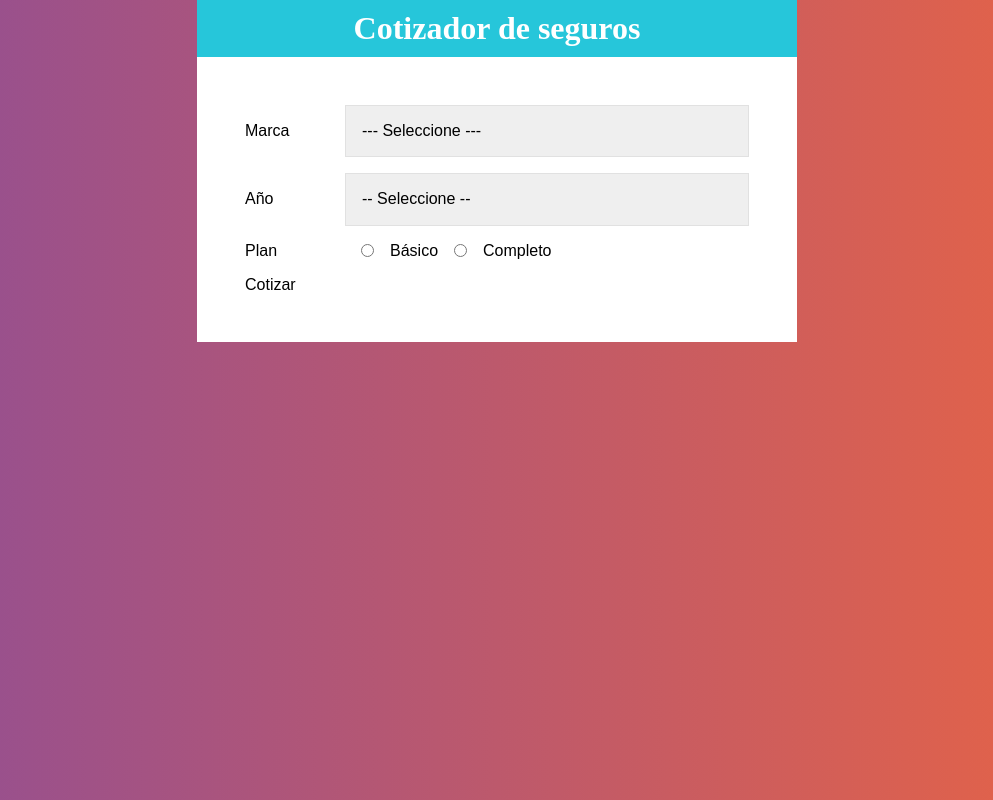
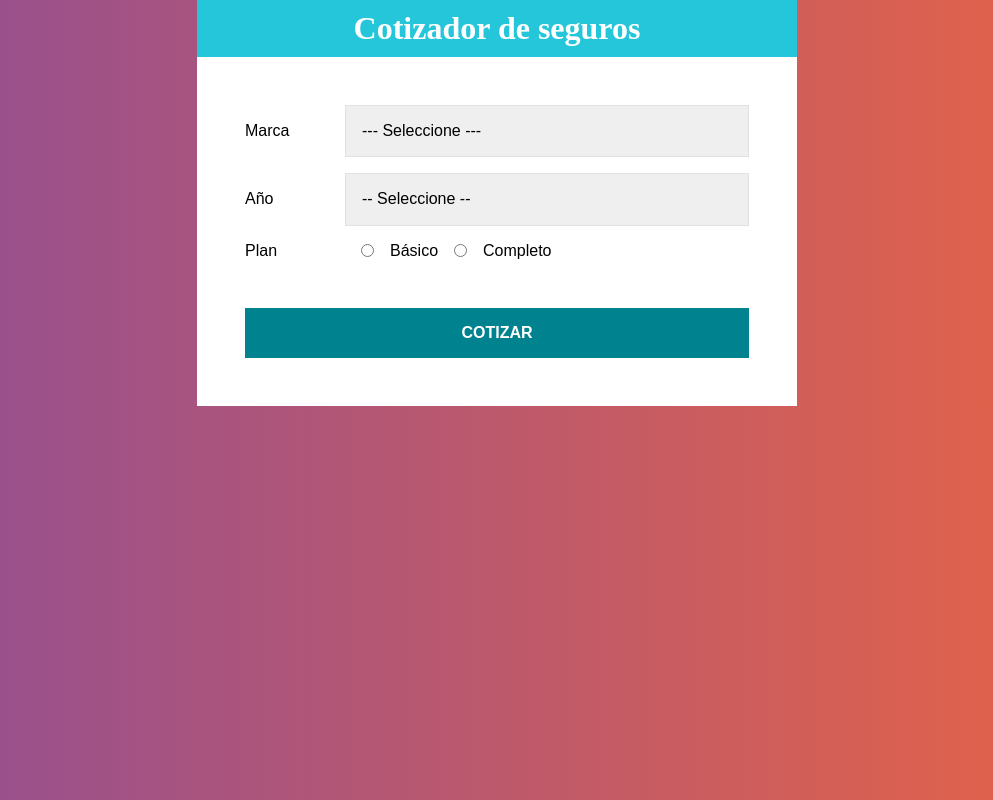
Before and after one commit to jmgomez1986/Udemy.React.La.Guia.Completa.Hooks.Redux.Context-, a React (Create React App) app in the folder proyectos/04_cotizador/: page / in a window 1280 px wide. Shown: the whole page, without its empty margins (143-1136 px from the left). Built offline with nearby package versions, Linux system fonts and the light colour scheme.

Commit message:
Seccion 7: PROYECTO: Cotizador de Seguro de Automovil / Clase 91: Finalizando los Styled Components del Formulario

```diff
--- a/proyectos/04_cotizador/src/components/Formulario.js
+++ b/proyectos/04_cotizador/src/components/Formulario.js
@@ -21,6 +21,23 @@ const Select = styled.select`
 
 const InputRadio = styled.input`
   margin: 0 1rem;
+`;
+
+const Button = styled.button`
+  margin-top: 2rem;
+  background-color: #00838f;
+  font-size: 16px;
+  width: 100%;
+  padding: 1rem;
+  color: #ffffff;
+  text-transform: uppercase;
+  font-weight: bold;
+  border: none;
+  transition: background-color .3s ease;
+  &:hover {
+    cursor: pointer;
+    background-color: #26c6da;
+  }
 `;
 
 const Formulario = () => {
@@ -61,7 +78,7 @@ const Formulario = () => {
         Completo
       </Campo>
 
-      <buttom type="buttom">Cotizar</buttom>
+      <Button type="buttom">Cotizar</Button>
 
     </form>
   );
```
